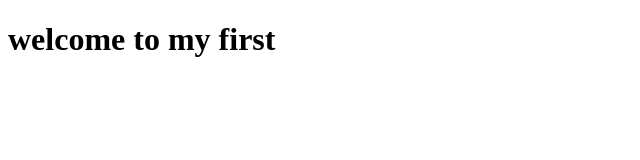
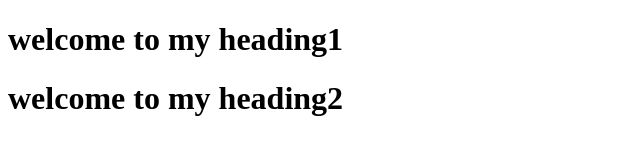
Before and after one commit to nabeel-anjum20/MyFile, a plain HTML site: page index.html in a window 1280 px wide. Shown: the whole page, without its empty margins (0-640 px from the left). Drawn offline with Linux system fonts and the light colour scheme.

Commit message:
added heading

```diff
--- a/index.html
+++ b/index.html
@@ -6,7 +6,7 @@
     <title>Document</title>
 </head>
 <body>
-    <h1>welcome to my first</h1>
-
+    <h1>welcome to my heading1</h1>
+    <h1>welcome to my heading2</h1>
 </body>
 </html>
```
